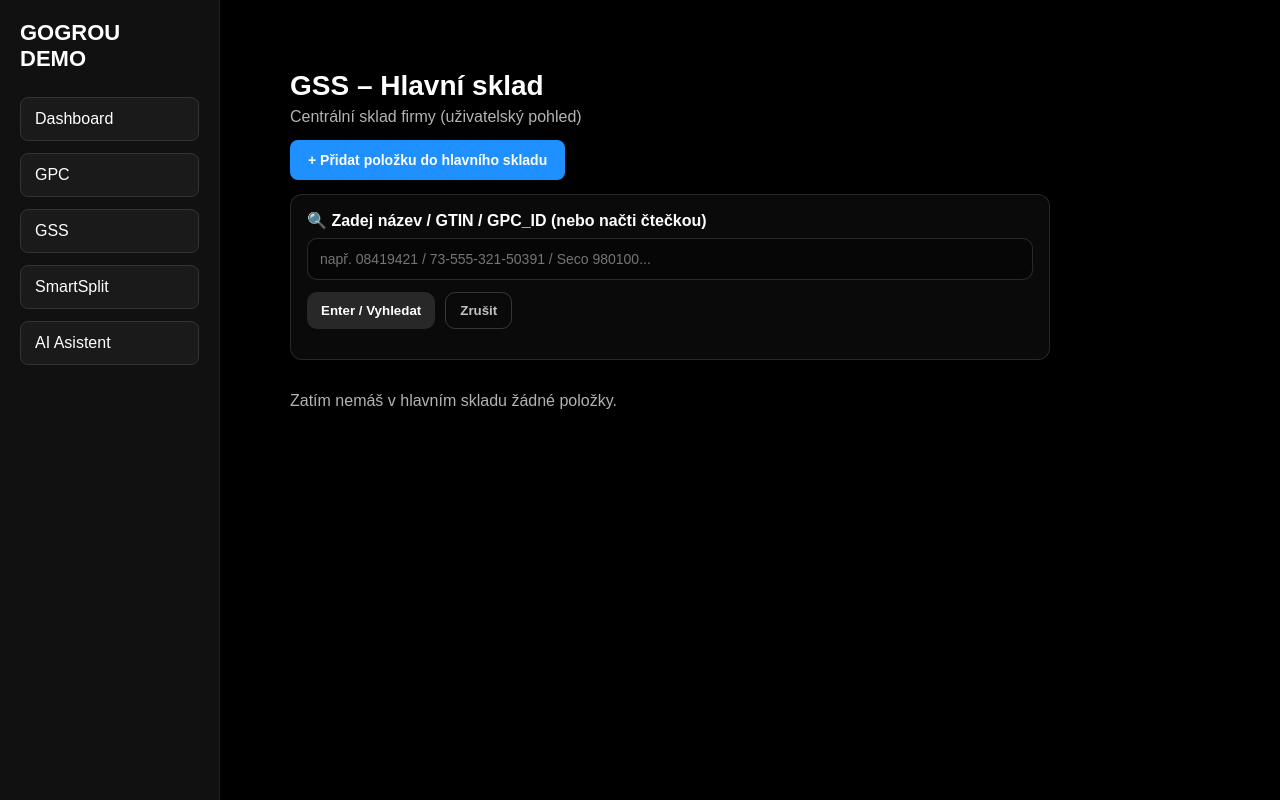
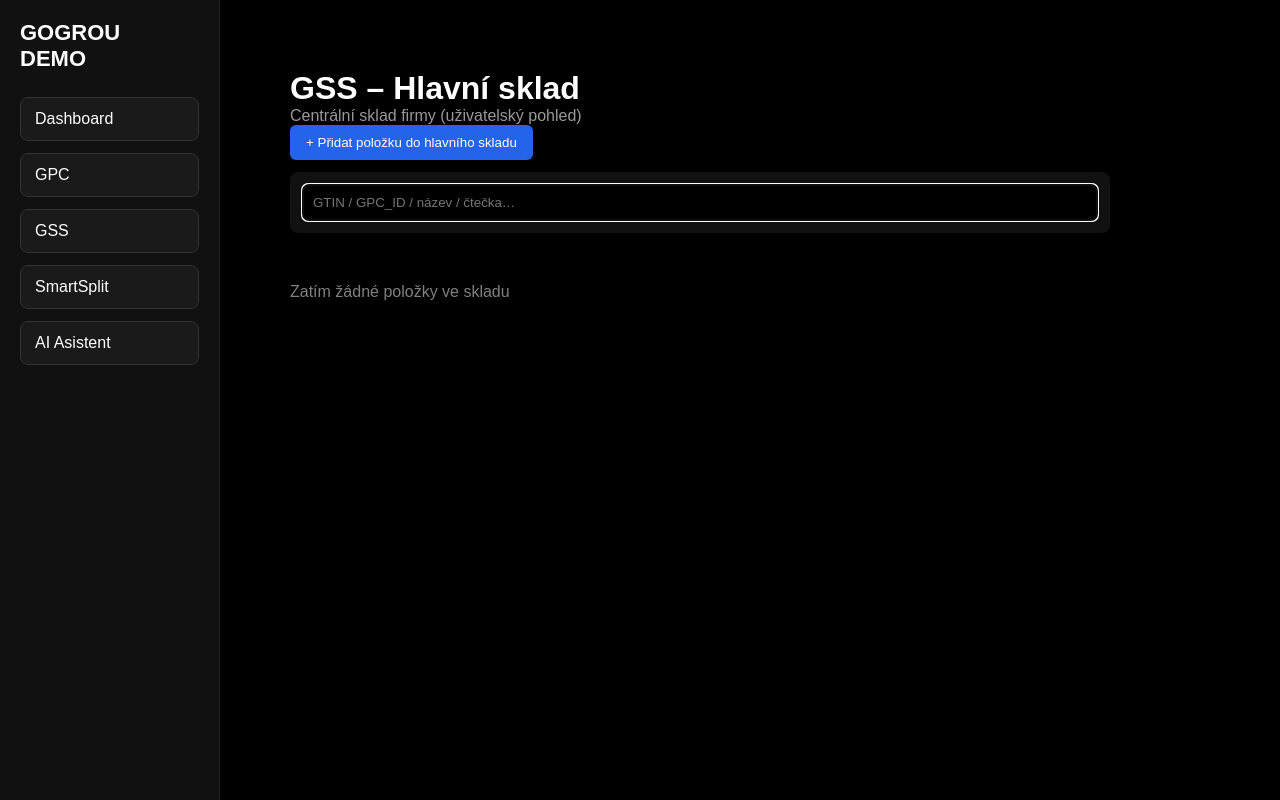
Before and after one commit to gogrou-app/gogrou-demo, a Next.js app: page /gss in a window 1280 px wide. Both pictures are taken after a click on the button "+ Přidat položku do hlavního skladu". Built offline with nearby package versions, Linux system fonts and the light colour scheme.

Commit message:
Update page.jsx

```diff
--- a/app/gss/page.jsx
+++ b/app/gss/page.jsx
@@ -1,292 +1,156 @@
-// /app/gss/page.jsx
 "use client";
 
-import { useEffect, useMemo, useRef, useState } from "react";
+import { useEffect, useState } from "react";
 import tools from "../gpc/data";
-import { addStockItemFromGPC, getMainWarehouseStock } from "./data/gssStore";
+import {
+  getMainWarehouseStock,
+  addStockItemFromGPC,
+} from "./data/gssStore";
 
 export default function GssPage() {
   const [stock, setStock] = useState([]);
+  const [query, setQuery] = useState("");
   const [showAdd, setShowAdd] = useState(false);
-  const [query, setQuery] = useState("");
-  const [msg, setMsg] = useState("");
-  const inputRef = useRef(null);
 
-  // načtení skladu
   useEffect(() => {
-    setStock(getMainWarehouseStock());
+    refreshStock();
   }, []);
-
-  // autofocus na input po otevření
-  useEffect(() => {
-    if (showAdd) {
-      setTimeout(() => inputRef.current?.focus(), 0);
-    }
-  }, [showAdd]);
-
-  // helper
-  const norm = (v) =>
-    String(v ?? "")
-      .toLowerCase()
-      .trim();
-
-  // live filtrování v "GPC" (interní databázi)
-  const matches = useMemo(() => {
-    const q = norm(query);
-    if (!q) return [];
-
-    // omezíme počet výsledků kvůli UX
-    const out = [];
-    for (const t of tools) {
-      const hay = [
-        t.gpc_id,
-        t.gtin,
-        t.name,
-        t.manufacturer,
-        t.type,
-      ]
-        .map(norm)
-        .join(" | ");
-
-      if (hay.includes(q)) {
-        out.push(t);
-        if (out.length >= 20) break;
-      }
-    }
-    return out;
-  }, [query]);
 
   function refreshStock() {
     setStock(getMainWarehouseStock());
   }
 
-  function handleAddTool(tool) {
-    try {
+  const searchResults =
+    query.length < 2
+      ? []
+      : tools.filter((t) => {
+          const q = query.toLowerCase();
+          return (
+            t.name?.toLowerCase().includes(q) ||
+            t.gpc_id?.toLowerCase().includes(q) ||
+            t.gtin?.toLowerCase().includes(q)
+          );
+        });
+
+  function handleAdd(tool) {
     addStockItemFromGPC(tool);
-      refreshStock();
-      setMsg(`✅ Přidáno do hlavního skladu: ${tool.name}`);
     setQuery("");
     setShowAdd(false);
-      setTimeout(() => setMsg(""), 2500);
-    } catch (e) {
-      // kdyby něco spadlo
-      setMsg("❌ Nepodařilo se přidat položku.");
-      setTimeout(() => setMsg(""), 2500);
-    }
-  }
-
-  function onSubmit(e) {
-    e.preventDefault();
-
-    // ENTER: když je přesně 1 shoda → přidat rovnou
-    if (matches.length === 1) {
-      handleAddTool(matches[0]);
-      return;
-    }
-
-    // když není 1 výsledek, nic nepřesměrovávat
-    if (!query.trim()) return;
-    setMsg(matches.length === 0 ? "❌ Položka nenalezena v databázi." : "⬇️ Vyber položku ze seznamu výsledků.");
-    setTimeout(() => setMsg(""), 2500);
+    refreshStock();
   }
 
   return (
-    <div style={{ padding: 40, color: "white" }}>
-      <h1 style={{ fontSize: 28, margin: 0 }}>GSS – Hlavní sklad</h1>
-      <div style={{ opacity: 0.7, marginTop: 6 }}>
+    <div style={{ padding: 40, color: "white", maxWidth: 900 }}>
+      <h1>GSS – Hlavní sklad</h1>
+      <p style={{ opacity: 0.6 }}>
         Centrální sklad firmy (uživatelský pohled)
-      </div>
+      </p>
 
-      {/* FIXNÍ / STICKY PANEL – bez scrollu */}
+      {/* FIXNÍ TLAČÍTKO */}
       <div
         style={{
           position: "sticky",
           top: 0,
-          zIndex: 50,
-          paddingTop: 14,
-          paddingBottom: 14,
-          background: "linear-gradient(#000 85%, rgba(0,0,0,0))",
+          background: "#000",
+          paddingBottom: 20,
+          zIndex: 10,
         }}
       >
         <button
-          onClick={() => {
-            setShowAdd((v) => !v);
-            setMsg("");
-          }}
+          onClick={() => setShowAdd((v) => !v)}
           style={{
-            padding: "12px 18px",
-            background: "#1e90ff",
-            color: "#fff",
+            background: "#2563eb",
+            color: "white",
+            padding: "10px 16px",
+            borderRadius: 6,
             border: "none",
-            borderRadius: 8,
             cursor: "pointer",
-            fontSize: 14,
-            fontWeight: 700,
           }}
         >
           + Přidat položku do hlavního skladu
         </button>
 
-        {/* INLINE PŘIDÁNÍ */}
+        {/* INLINE VYHLEDÁVÁNÍ */}
         {showAdd && (
           <div
             style={{
-              marginTop: 14,
-              padding: 16,
-              borderRadius: 12,
-              border: "1px solid rgba(255,255,255,0.12)",
-              background: "rgba(255,255,255,0.04)",
-              maxWidth: 760,
+              marginTop: 12,
+              background: "#111",
+              padding: 12,
+              borderRadius: 8,
             }}
           >
-            <form onSubmit={onSubmit}>
-              <div style={{ fontWeight: 700, marginBottom: 8 }}>
-                🔍 Zadej název / GTIN / GPC_ID (nebo načti čtečkou)
-              </div>
-
             <input
-                ref={inputRef}
+              autoFocus
+              placeholder="GTIN / GPC_ID / název / čtečka…"
               value={query}
               onChange={(e) => setQuery(e.target.value)}
-                placeholder="např. 08419421 / 73-555-321-50391 / Seco 980100..."
               style={{
                 width: "100%",
-                  padding: "12px 12px",
-                  borderRadius: 10,
-                  border: "1px solid rgba(255,255,255,0.14)",
-                  background: "rgba(0,0,0,0.35)",
+                padding: 10,
+                borderRadius: 6,
+                border: "1px solid #333",
+                background: "#000",
                 color: "white",
-                  outline: "none",
-                  fontSize: 14,
               }}
             />
 
-              <div style={{ display: "flex", gap: 10, marginTop: 12 }}>
-                <button
-                  type="submit"
+            {searchResults.length > 0 && (
+              <div style={{ marginTop: 10 }}>
+                {searchResults.map((tool) => (
+                  <div
+                    key={tool.gpc_id}
+                    onClick={() => handleAdd(tool)}
                     style={{
-                    padding: "10px 14px",
-                    borderRadius: 10,
-                    border: "none",
+                      padding: 10,
+                      border: "1px solid #333",
+                      borderRadius: 6,
+                      marginBottom: 6,
                       cursor: "pointer",
-                    background: "rgba(255,255,255,0.12)",
-                    color: "white",
-                    fontWeight: 700,
                     }}
                   >
-                  Enter / Vyhledat
-                </button>
-
-                <button
-                  type="button"
-                  onClick={() => {
-                    setShowAdd(false);
-                    setQuery("");
-                    setMsg("");
-                  }}
-                  style={{
-                    padding: "10px 14px",
-                    borderRadius: 10,
-                    border: "1px solid rgba(255,255,255,0.18)",
-                    cursor: "pointer",
-                    background: "transparent",
-                    color: "rgba(255,255,255,0.75)",
-                    fontWeight: 700,
-                  }}
-                >
-                  Zrušit
-                </button>
+                    <strong>{tool.name}</strong>
+                    <div style={{ fontSize: 12, opacity: 0.6 }}>
+                      {tool.manufacturer} · {tool.gpc_id}
                     </div>
-            </form>
-
-            {/* VÝSLEDKY */}
-            <div style={{ marginTop: 14 }}>
-              {query.trim() && matches.length === 0 && (
-                <div style={{ opacity: 0.75 }}>❌ Položka nenalezena v databázi.</div>
-              )}
-
-              {matches.length > 0 && (
-                <div style={{ display: "grid", gap: 10 }}>
-                  {matches.map((t) => (
-                    <div
-                      key={String(t.gpc_id)}
-                      style={{
-                        padding: 12,
-                        borderRadius: 12,
-                        border: "1px solid rgba(255,255,255,0.12)",
-                        background: "rgba(0,0,0,0.25)",
-                        display: "flex",
-                        alignItems: "center",
-                        justifyContent: "space-between",
-                        gap: 12,
-                      }}
-                    >
-                      <div style={{ minWidth: 0 }}>
-                        <div style={{ fontWeight: 800, whiteSpace: "nowrap", overflow: "hidden", textOverflow: "ellipsis" }}>
-                          {t.name}
-                        </div>
-                        <div style={{ opacity: 0.7, fontSize: 13 }}>
-                          {t.manufacturer} · {t.type}
-                        </div>
-                        <div style={{ opacity: 0.55, fontSize: 12, marginTop: 2 }}>
-                          GPC_ID: {t.gpc_id} {t.gtin ? `· GTIN: ${t.gtin}` : ""}
-                        </div>
-                      </div>
-
-                      <button
-                        onClick={() => handleAddTool(t)}
-                        style={{
-                          padding: "10px 14px",
-                          borderRadius: 10,
-                          border: "none",
-                          cursor: "pointer",
-                          background: "#22c55e",
-                          color: "black",
-                          fontWeight: 900,
-                          whiteSpace: "nowrap",
-                        }}
-                      >
-                        Přidat
-                      </button>
                   </div>
                 ))}
               </div>
             )}
-            </div>
+
+            {query.length >= 2 && searchResults.length === 0 && (
+              <div style={{ opacity: 0.5, marginTop: 10 }}>
+                Nic nenalezeno
               </div>
             )}
-
-        {/* MESSAGE BAR */}
-        {msg && (
-          <div style={{ marginTop: 10, opacity: 0.9 }}>
-            {msg}
           </div>
         )}
       </div>
 
-      {/* SEZNAM POLOŽEK V HLAVNÍM SKLADU */}
-      <div style={{ marginTop: 18, display: "grid", gap: 14, maxWidth: 760 }}>
-        {stock.length === 0 ? (
-          <div style={{ opacity: 0.7 }}>Zatím nemáš v hlavním skladu žádné položky.</div>
-        ) : (
-          stock.map((s) => (
+      {/* SEZNAM GSS STOCK */}
+      <div style={{ marginTop: 30 }}>
+        {stock.length === 0 && (
+          <div style={{ opacity: 0.5 }}>
+            Zatím žádné položky ve skladu
+          </div>
+        )}
+
+        {stock.map((item) => (
           <div
-              key={s.gss_stock_id}
+            key={item.gss_stock_id}
             style={{
-                padding: 18,
-                borderRadius: 14,
-                border: "1px solid rgba(255,255,255,0.12)",
-                background: "rgba(255,255,255,0.03)",
+              border: "1px solid #222",
+              borderRadius: 10,
+              padding: 16,
+              marginBottom: 12,
             }}
           >
-              <div style={{ fontWeight: 900 }}>{s.name}</div>
-              <div style={{ opacity: 0.7, marginTop: 4 }}>Stav: {s.quantity} ks</div>
-              <div style={{ opacity: 0.45, marginTop: 6, fontSize: 12 }}>
-                GPC_ID: {s.gpc_id} · režim: {s.tracking_mode}
+            <strong>{item.name}</strong>
+            <div style={{ opacity: 0.6 }}>
+              Stav: {item.quantity} ks
             </div>
           </div>
-          ))
-        )}
+        ))}
       </div>
     </div>
   );
```
Lines whose indentation alone changed are shown as unchanged.
